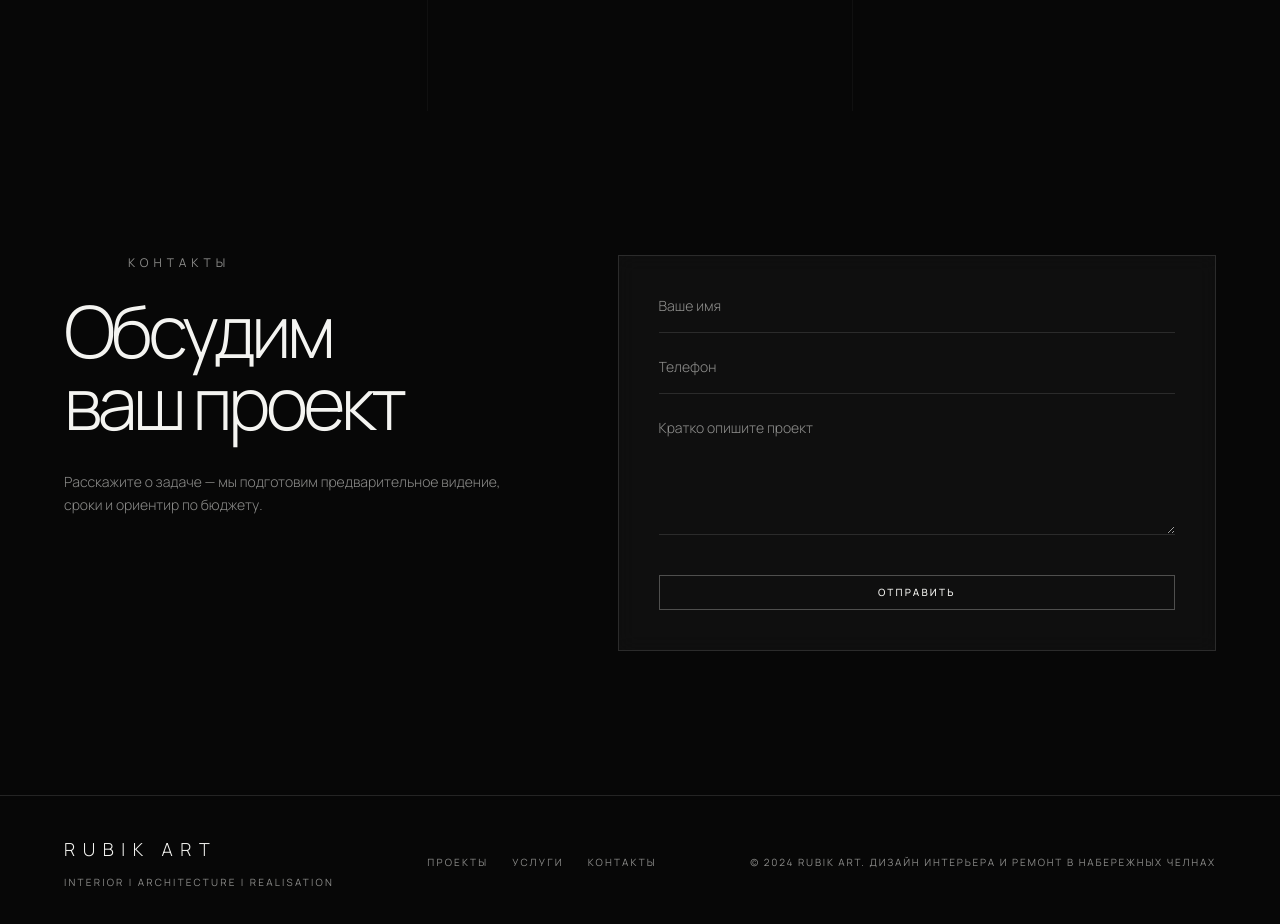
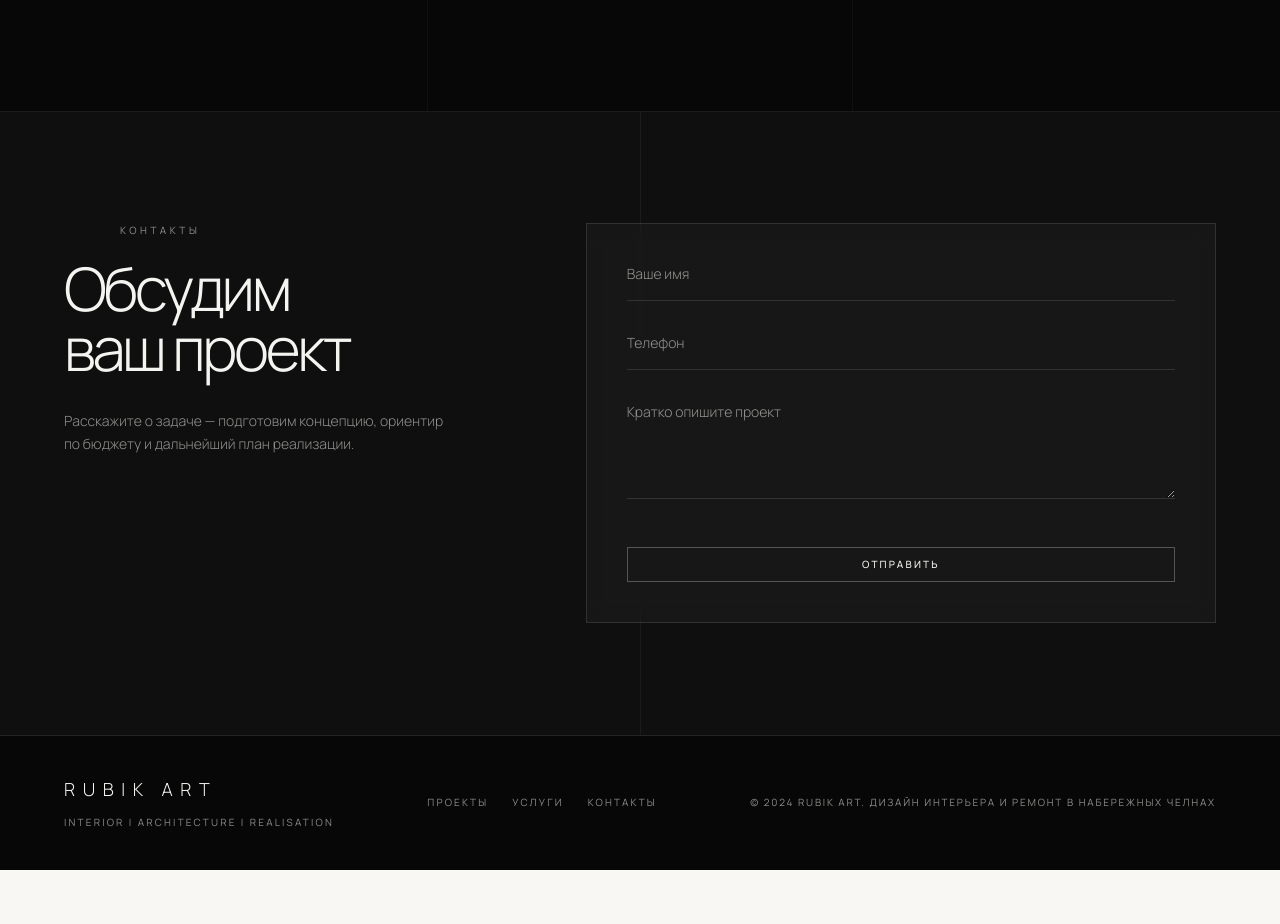
Before and after one commit to artrubinchik/DERZAi, a Next.js app: page / in a window 1280 px wide. Shown: the part 4746-5670 px from the top of the page. After the commit the page ends 5616 px from the top, so only its background shows below. Built offline with nearby package versions, Linux system fonts and the light colour scheme; no server answers.

Commit message:
Refactor ContactForm component layout and styles

```diff
--- a/components/ContactForm.tsx
+++ b/components/ContactForm.tsx
@@ -7,6 +7,7 @@ export default function ContactForm() {
 
   async function handleSubmit(e: React.FormEvent<HTMLFormElement>) {
     e.preventDefault();
+
     setLoading(true);
 
     setTimeout(() => {
@@ -18,34 +19,41 @@ export default function ContactForm() {
   return (
     <section
       id="contact"
-      className="section-dark py-24 md:py-36"
+      className="section-soft relative overflow-hidden py-20 md:py-28"
     >
-      <div className="mx-auto max-w-7xl px-6 md:px-12 lg:px-16">
-        <div className="grid gap-16 md:grid-cols-[0.9fr_1.1fr]">
+      <div className="absolute inset-0 opacity-[0.05]">
+        <div className="absolute left-0 top-0 h-px w-full bg-white" />
+        <div className="absolute left-1/2 top-0 h-full w-px bg-white" />
+      </div>
+
+      <div className="relative mx-auto max-w-7xl px-6 md:px-12 lg:px-16">
+        <div className="grid gap-14 md:grid-cols-[0.85fr_1.15fr]">
           <div>
-            <div className="mb-6 flex items-center gap-4">
-              <div className="h-px w-12 bg-[var(--text-main)]/50" />
-              <span className="text-xs uppercase tracking-[0.42em] text-muted">
+            <div className="mb-5 flex items-center gap-4">
+              <div className="h-px w-10 bg-[var(--text-main)]/40" />
+
+              <span className="text-[10px] uppercase tracking-[0.36em] text-muted">
                 Контакты
               </span>
             </div>
 
-            <h2 className="text-5xl font-light leading-[0.95] tracking-[-0.06em] md:text-7xl">
+            <h2 className="text-4xl font-light leading-[0.96] tracking-[-0.055em] md:text-6xl">
               Обсудим
               <br />
               ваш проект
             </h2>
 
-            <p className="mt-8 max-w-md text-sm font-light leading-relaxed text-muted">
-              Расскажите о задаче — мы подготовим предварительное видение,
-              сроки и ориентир по бюджету.
+            <p className="mt-8 max-w-sm text-sm font-light leading-relaxed text-muted">
+              Расскажите о задаче — подготовим концепцию, ориентир по бюджету
+              и дальнейший план реализации.
             </p>
           </div>
 
           <form
             onSubmit={handleSubmit}
-            className="premium-card flex flex-col gap-6 p-10"
+            className="premium-card border border-[var(--line)] p-8 md:p-10"
           >
+            <div className="grid gap-8">
               <input
                 type="text"
                 placeholder="Ваше имя"
@@ -60,7 +68,7 @@ export default function ContactForm() {
 
               <textarea
                 placeholder="Кратко опишите проект"
-              rows={5}
+                rows={4}
                 className="border-b border-[var(--line)] bg-transparent pb-4 text-sm font-light outline-none placeholder:text-[var(--text-muted)]"
               />
 
@@ -71,6 +79,7 @@ export default function ContactForm() {
               >
                 {loading ? "Отправка..." : "Отправить"}
               </button>
+            </div>
           </form>
         </div>
       </div>
```
Lines whose indentation alone changed are shown as unchanged.
